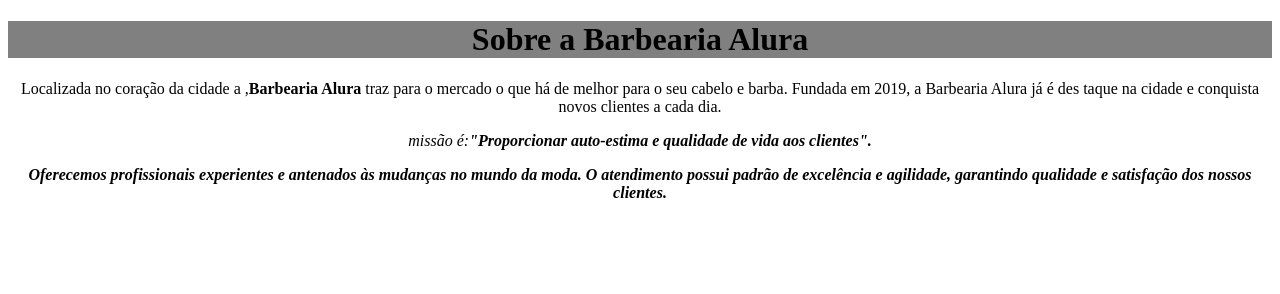
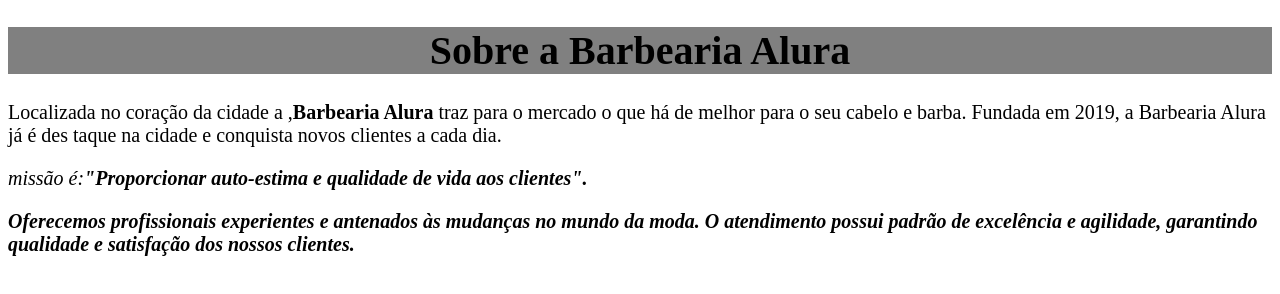
Before and after one commit to adrian1533/Barbearia-Alura-adrian-, a plain HTML site: page index.html in a window 1280 px wide. Drawn offline with Linux system fonts and the light colour scheme.

Commit message:
style.css

```diff
--- a/style.css
+++ b/style.css
@@ -1,7 +1,6 @@
+body{ font-size: 20px;}
+
 .titulo{text-align: center;
 background-color: gray;}
-.paragrafo1{text-align: center;}
 
-.paragrafo2{text-align: center;}
-
-.paragrafo3{text-align: center;}
+.destaque {color: red;}
```
